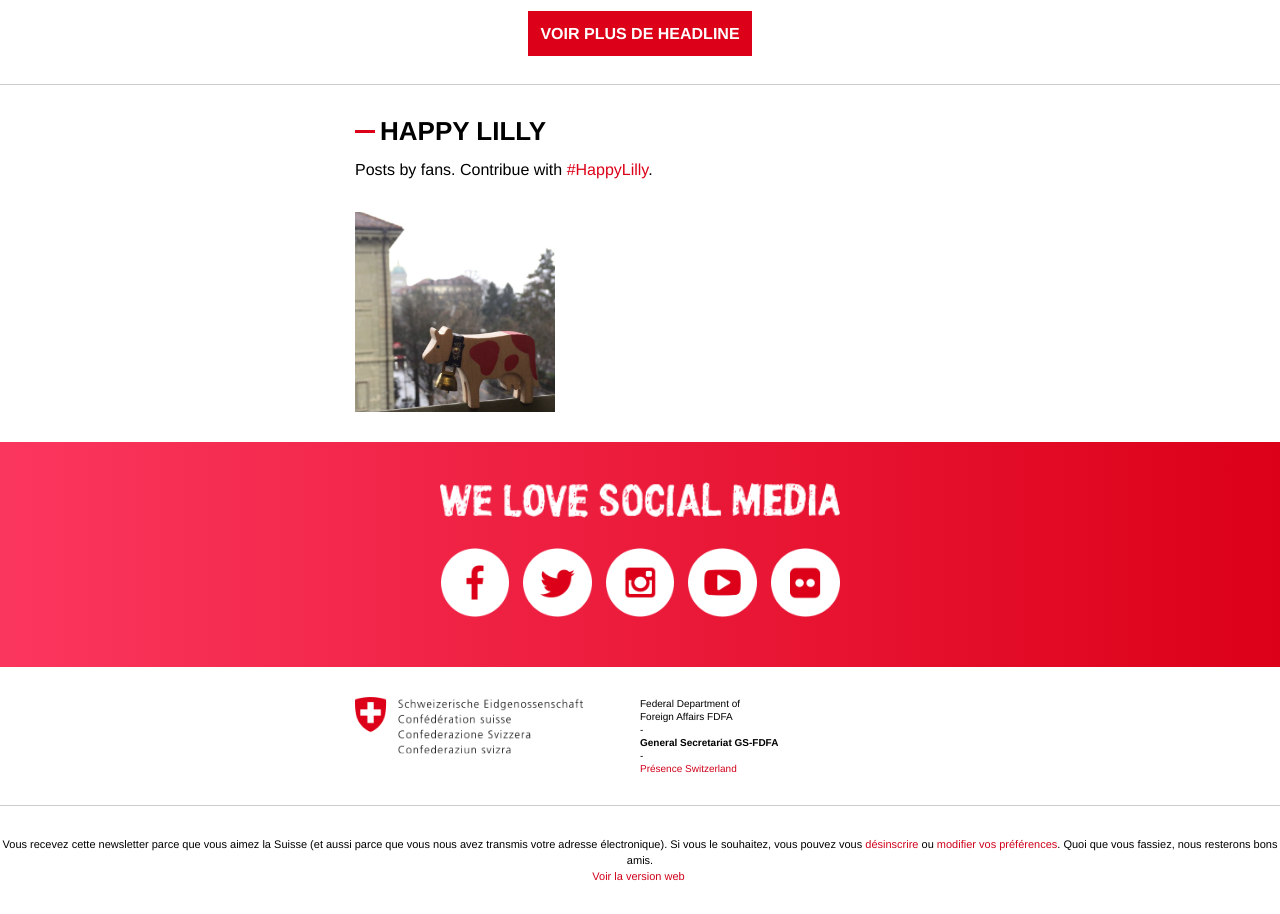
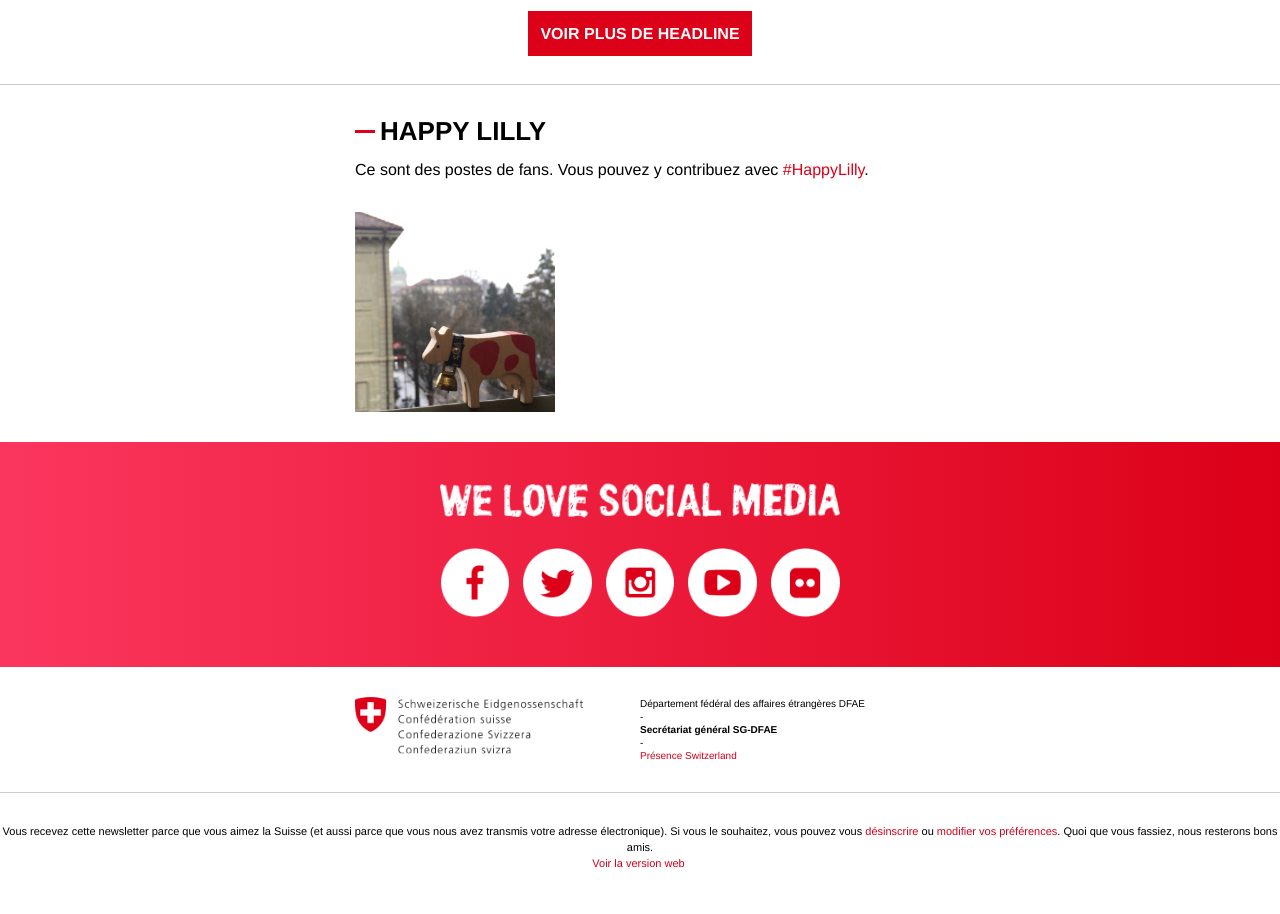
Before and after one commit to antistatique/houseofswitzerland-newsletter, a website: page newsletter/index.html in a window 1280 px wide. Shown: the part 2578-3492 px from the top of the page. Drawn offline with Linux system fonts and the light colour scheme.

Commit message:
in french update happylilly baseline

```diff
--- a/newsletter/index.html
+++ b/newsletter/index.html
@@ -769,7 +769,7 @@
                   <td class="bloc_text">
                     <div class="bloc_text">
                       <multiline label="baseline">
-                        <p>Posts by fans. Contribue with <a href="https://www.instagram.com/houseofswitzerland/">#HappyLilly</a>.</p>
+                        <p>Ce sont des postes de fans. Vous pouvez y contribuez avec <a href="https://www.instagram.com/houseofswitzerland/">#HappyLilly</a>.</p>
                       </multiline>
                     </div>
                   </td>
@@ -897,10 +897,9 @@
             </td>
             <td width="50%">
               <p style="line-height:1.3;">
-                Federal Department of<br/>
-                Foreign Affairs FDFA<br/>
+                Département fédéral des affaires étrangères DFAE<br/>
                 -<br/>
-                <span style="font-weight:bold;">General Secretariat GS-FDFA</span><br/>
+                <span style="font-weight:bold;">Secrétariat général SG-DFAE</span><br/>
                 -<br/>
                 <a href="https://www.eda.admin.ch/eda/fr/dfae/dfae/organisation-dfae/secretariat-general/presence-suisse.html" style="color:#D0021B; text-decoration: none;">Présence Switzerland</a>
               </p>
```
